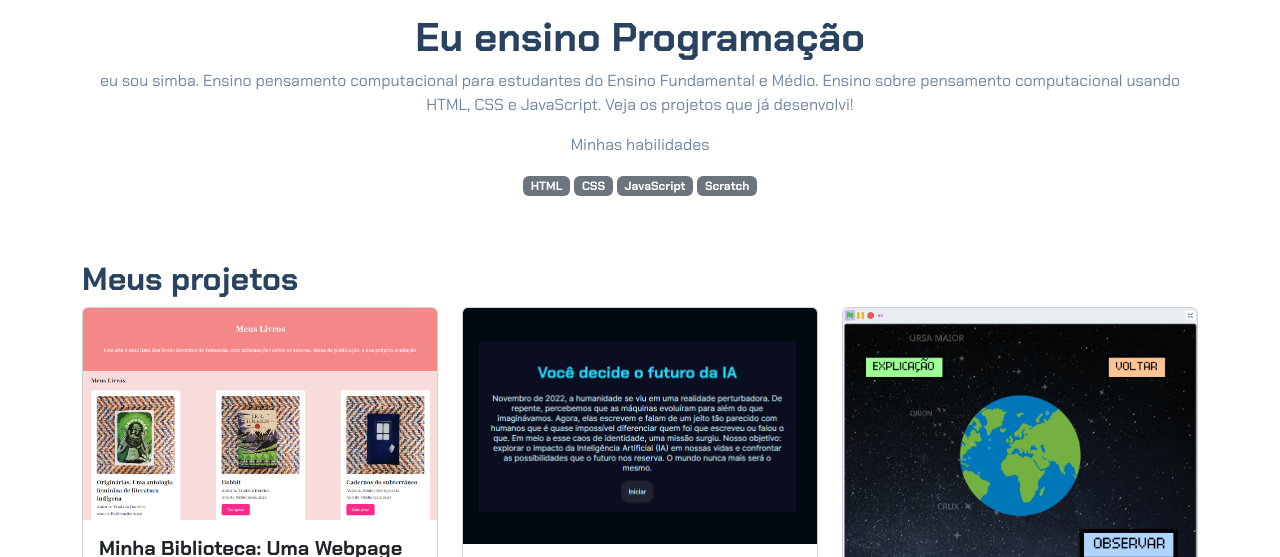
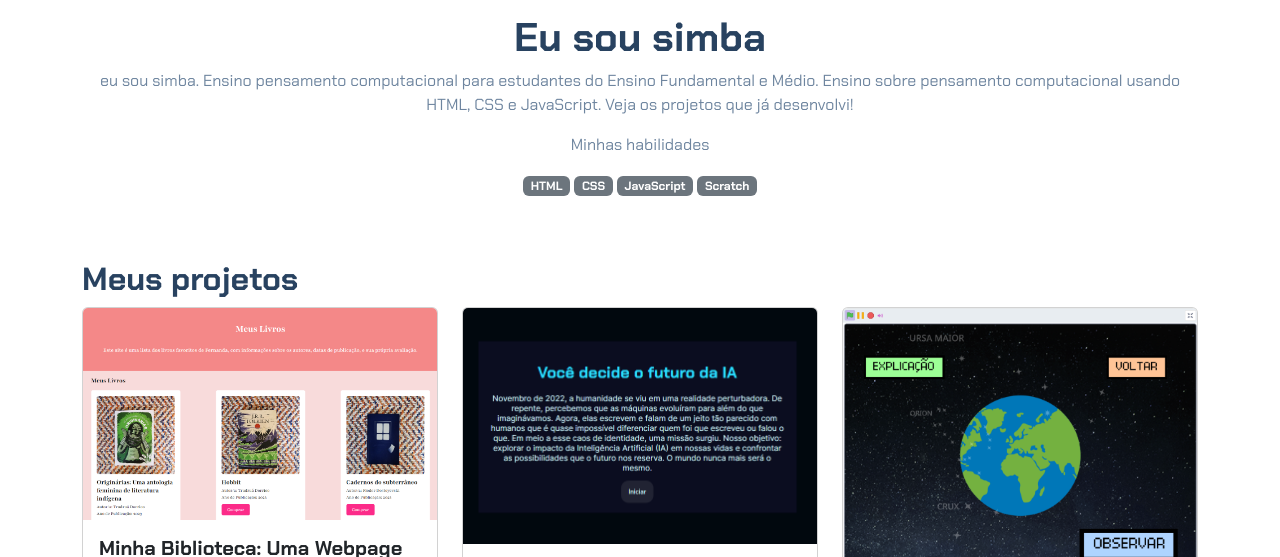
Before and after one commit to sthefanymarques22/meu-portifolio-1, a plain HTML site: page index.html in a window 1280 px wide. Shown: the part 183-740 px from the top of the page. Drawn offline with nearby package versions, Linux system fonts and the light colour scheme.

Commit message:
index.html

```diff
--- a/index.html
+++ b/index.html
@@ -15,7 +15,7 @@
         <img src="img/avatar-perfil.png" alt="avatar da Fernanda" class="rounded-circle" width="150" height="150"
             srcset="">
         <p class="lead">Eu sou sthefany_</p>
-        <h1>Eu ensino Programação</h1>
+        <h1>Eu sou simba</h1>
         <p>eu sou simba. Ensino pensamento computacional para estudantes do Ensino
             Fundamental e Médio. Ensino sobre pensamento computacional usando HTML, CSS e JavaScript. Veja os projetos
             que já desenvolvi!</p>
@@ -216,4 +216,5 @@
     <script src="https://cdn.jsdelivr.net/npm/bootstrap@5.3.2/dist/js/bootstrap.bundle.min.js"></script>
 </body>
 
+
 </html>
```
